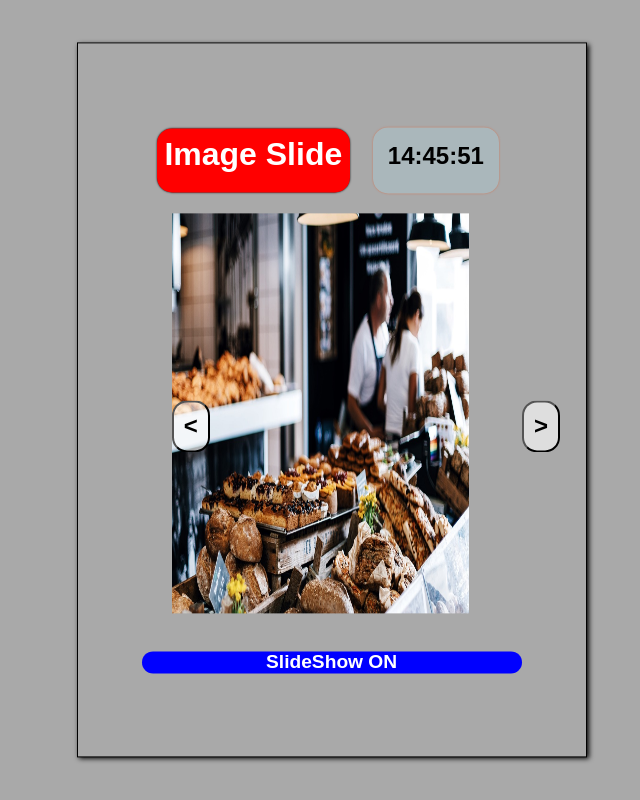
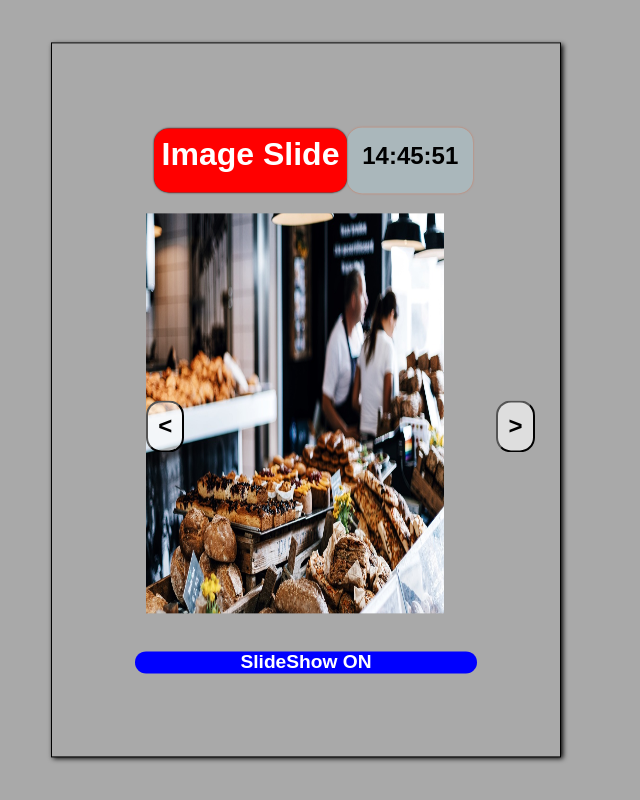
Before and after one commit to kamo1002/imageSlideShow, a plain HTML site: page index.html in a window 1280 px wide. Shown: the whole page, without its empty margins (334-974 px from the left). Drawn offline with Linux system fonts and the light colour scheme.

Commit message:
Update style.css

```diff
--- a/style.css
+++ b/style.css
@@ -7,7 +7,7 @@ body{
     padding:5%;
     position: absolute;
     top:50%;
-    left: 52%;
+    left: 50%;
     transform: translate(-50%,-50%);
     box-shadow: 2px 2px 5px black;
 }
@@ -27,7 +27,7 @@ body{
 h1{
     position: relative;
     box-shadow: 0px 0px 2px black;
-    left: 4%;
+    left: 10%;
     height: 6vh;
     padding: 2%;
     border-radius: 15px;
@@ -74,13 +74,14 @@ img{
 #slideShowBtn{background-color: blue;
 margin-top: 10%;
 color: white;
-width: 100%;
+width: 90%;
 font-size: 1.2em;
 font-weight: bold;
 border-radius: 15px;
 border: none;
 cursor: pointer;
 text-align: center;
+              margin-left:5%;
 }
 #slideShowBtn:hover{
     background-color: hsla(240, 100%, 50%, 0.438);
```
